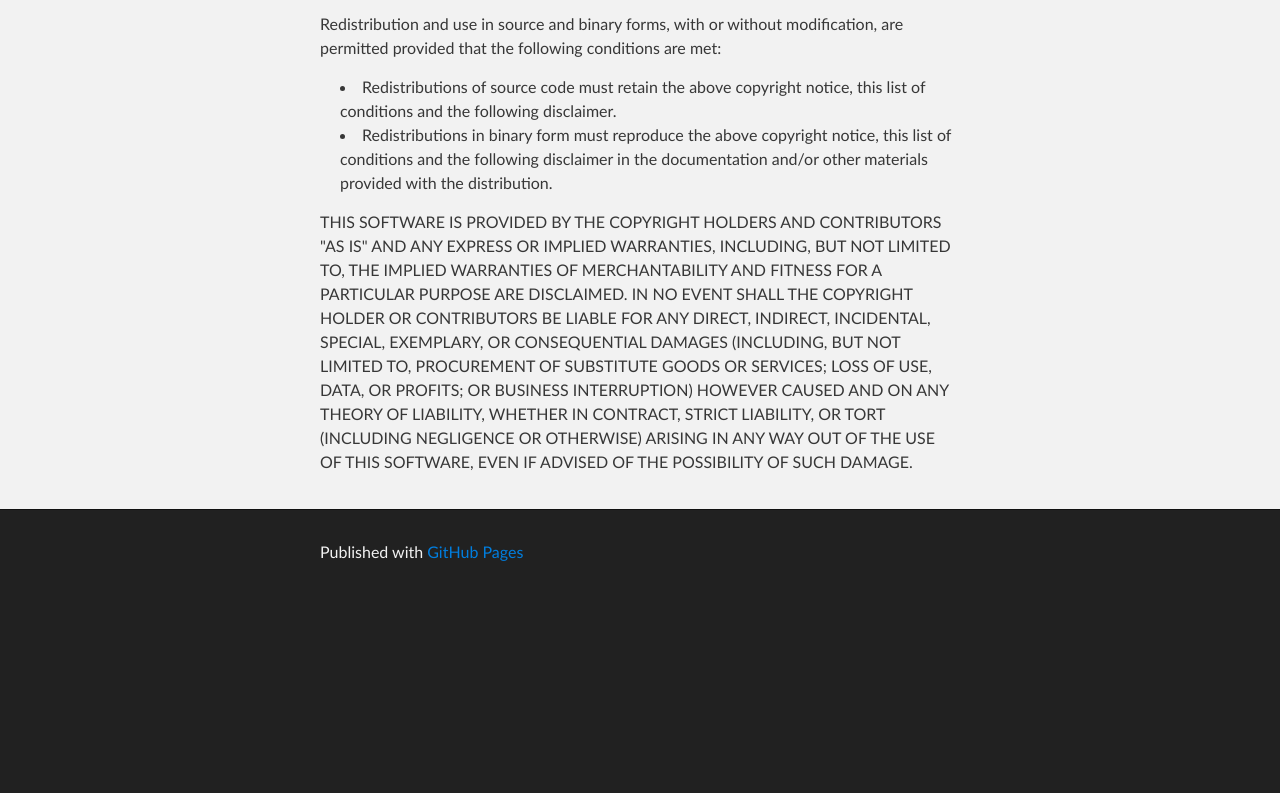
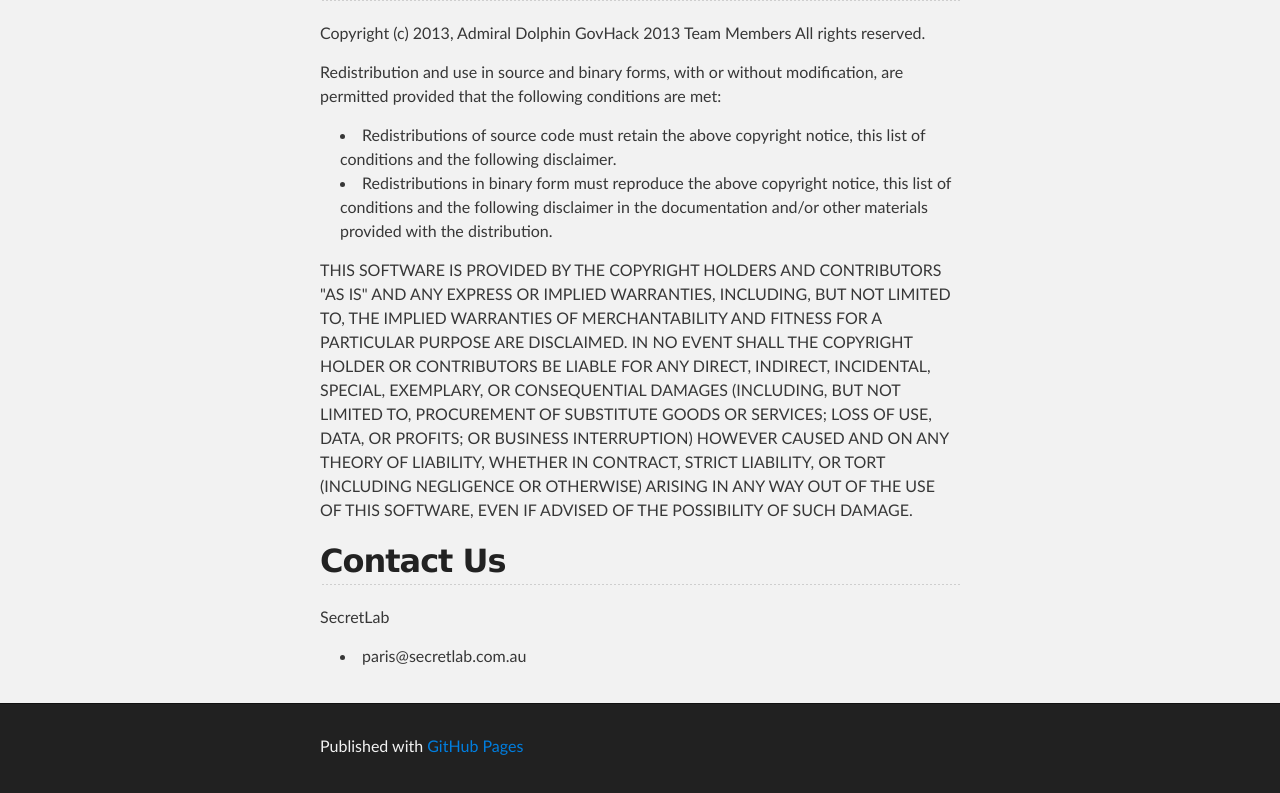
Before and after one commit to admiraldolphin/admiraldolphin.github.io, a plain HTML site: page index.html in a window 1280 px wide. Shown: the part 9048-9841 px from the top of the page. Before the commit the page ends 9647 px from the top, so only its background shows below. Drawn offline with Linux system fonts and the light colour scheme.

Commit message:
Update index.html

```diff
--- a/index.html
+++ b/index.html
@@ -318,6 +318,7 @@ Your House is your fortress and base of operations in the war against your neigh
 <li>We wanted to put in house upgrades such as solar panels or insulation that would improve the appliances or make them cheaper, the efficacy of the upgrades was going to be based on real world weather data from bom.gov.au</li>
 <li>We wanted to implement a system of appliance rental, while cheaper than purchasing an appliance, the appliance only lasts one turn. We also wanted to have an emergency store, accessible at any time, but the same appliances would be much more expensive than at the normal store, which can only be used during the buying phase.</li>
 <li>We wanted implement moving house, where you can buy a new house in a different neighbourhood. A house in a better neighbourhood, while expensive would increase the household income according to suburb average income data.</li>
+<li>We wanted to add in-game expanations, to show the players how the energy rating and capacity of appliances they choose gives them advantages against their neighbour.</li>
 
 </ul><h1>
 <a name="next-steps" class="anchor" href="#next-steps"><span class="octicon octicon-link"></span></a>Next Steps</h1>
@@ -347,6 +348,13 @@ All rights reserved.</p>
 <li>Redistributions in binary form must reproduce the above copyright notice, this list of conditions and the following disclaimer in the documentation and/or other materials provided with the distribution.</li>
 </ul><p>THIS SOFTWARE IS PROVIDED BY THE COPYRIGHT HOLDERS AND CONTRIBUTORS "AS IS" AND ANY EXPRESS OR IMPLIED WARRANTIES, INCLUDING, BUT NOT LIMITED TO, THE IMPLIED WARRANTIES OF MERCHANTABILITY AND FITNESS FOR A PARTICULAR PURPOSE ARE DISCLAIMED. IN NO EVENT SHALL THE COPYRIGHT HOLDER OR CONTRIBUTORS BE LIABLE FOR ANY DIRECT, INDIRECT, INCIDENTAL, SPECIAL, EXEMPLARY, OR CONSEQUENTIAL DAMAGES (INCLUDING, BUT NOT LIMITED TO, PROCUREMENT OF SUBSTITUTE GOODS OR SERVICES; LOSS OF USE, DATA, OR PROFITS; OR BUSINESS INTERRUPTION) HOWEVER CAUSED AND ON ANY THEORY OF LIABILITY, WHETHER IN CONTRACT, STRICT LIABILITY, OR TORT (INCLUDING NEGLIGENCE OR OTHERWISE) ARISING IN ANY WAY OUT OF THE USE OF THIS SOFTWARE, EVEN IF ADVISED OF THE POSSIBILITY OF SUCH DAMAGE.</p>
 
+<h2>
+<a name="contact-us" class="anchor" href="#contact-us"><span class="octicon octicon-link"></span></a>Contact Us</h2>
+
+<p>SecretLab</p>
+<ul>
+<li>paris@secretlab.com.au</li>
+</ul>
 
 </section>
     </div>
```
